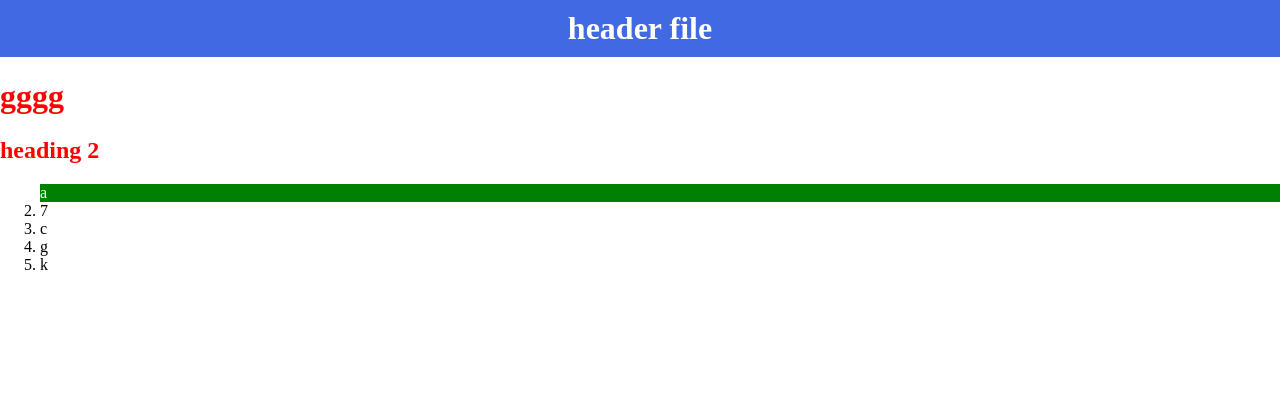
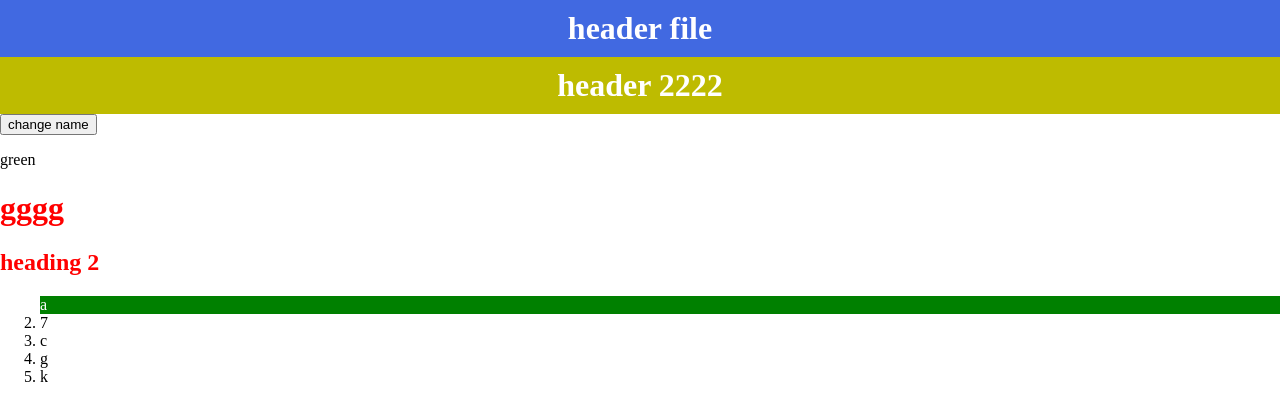
Before and after one commit to RaheelArif/greenviewss, a React (Create React App) app: page / in a window 1280 px wide. Shown: the top 420 px of the page. Built offline with nearby package versions, Linux system fonts and the light colour scheme.

Commit message:
useState

```diff
--- a/src/App.css
+++ b/src/App.css
@@ -8,6 +8,13 @@
   text-align: center;
   margin: 0px;
 }
+.header2{
+  background-color: rgb(190, 187, 0);
+  color: white;
+  padding: 10px;
+  text-align: center;
+  margin: 0px;
+}
 body{
   margin: 0px;
   padding: 0px;
--- a/src/App.js
+++ b/src/App.js
@@ -1,14 +1,23 @@
-import Header from "./components/Header"
-import Content from "./components/Content"
-import "./App.css"
+import React, { useState } from "react";
+import Header from "./components/Header";
+import Header2 from "./components/Header2";
+import Content from "./components/Content";
+import "./App.css";
 
 function App() {
+  const [header, setHeader] = useState("green");
 
+  const changeHeader = () => {
+    setHeader("green view");
+  };
   return (
     <div>
       <Header />
+      <Header2 />
+
+      <button onClick={changeHeader}>change name</button>
+      <p>{header}</p>
       <Content />
-
     </div>
   );
 }
--- /dev/null
+++ b/src/components/Header2.js
@@ -0,0 +1,8 @@
+function Header() {
+    return (
+      <div>
+        <h1 className="header2">header 2222</h1>
+      </div>
+    );
+  }
+  export default Header;
```
